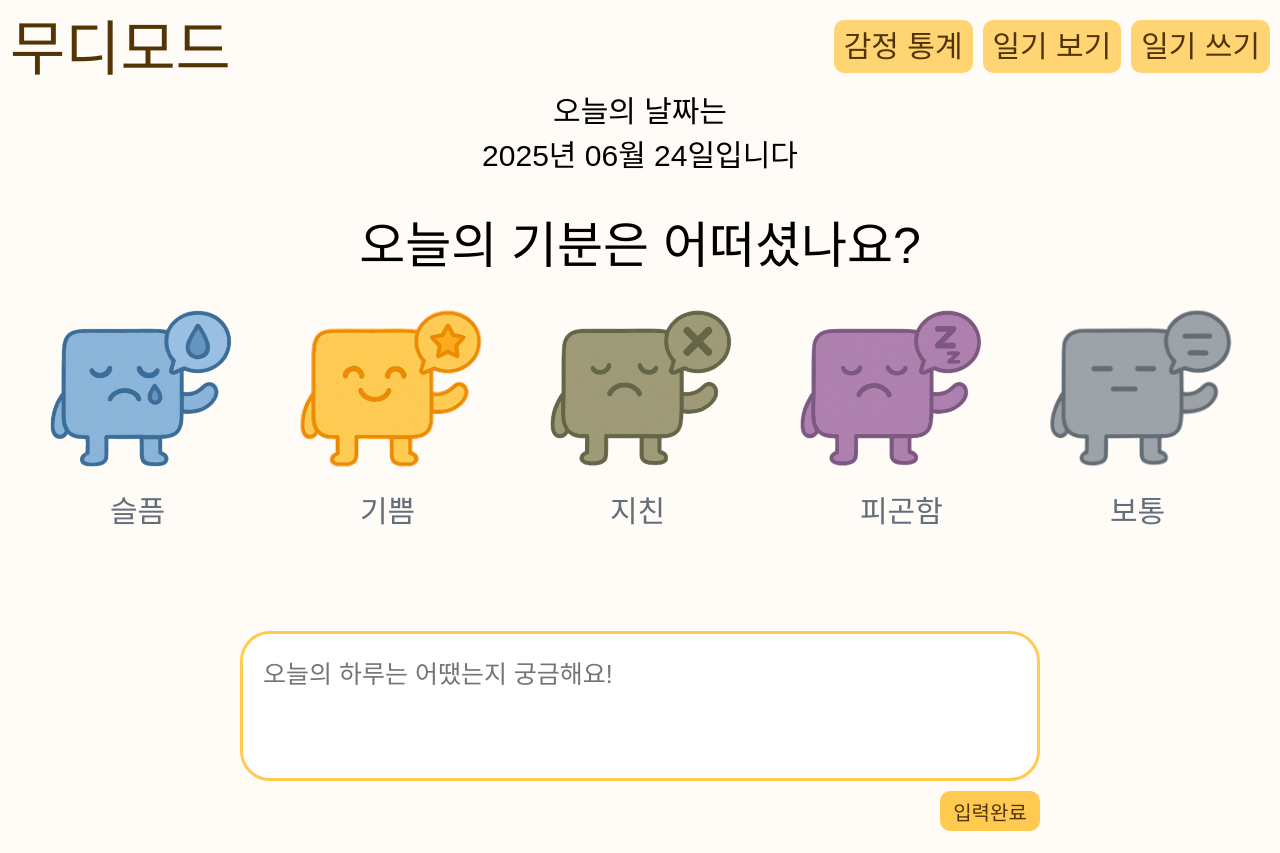
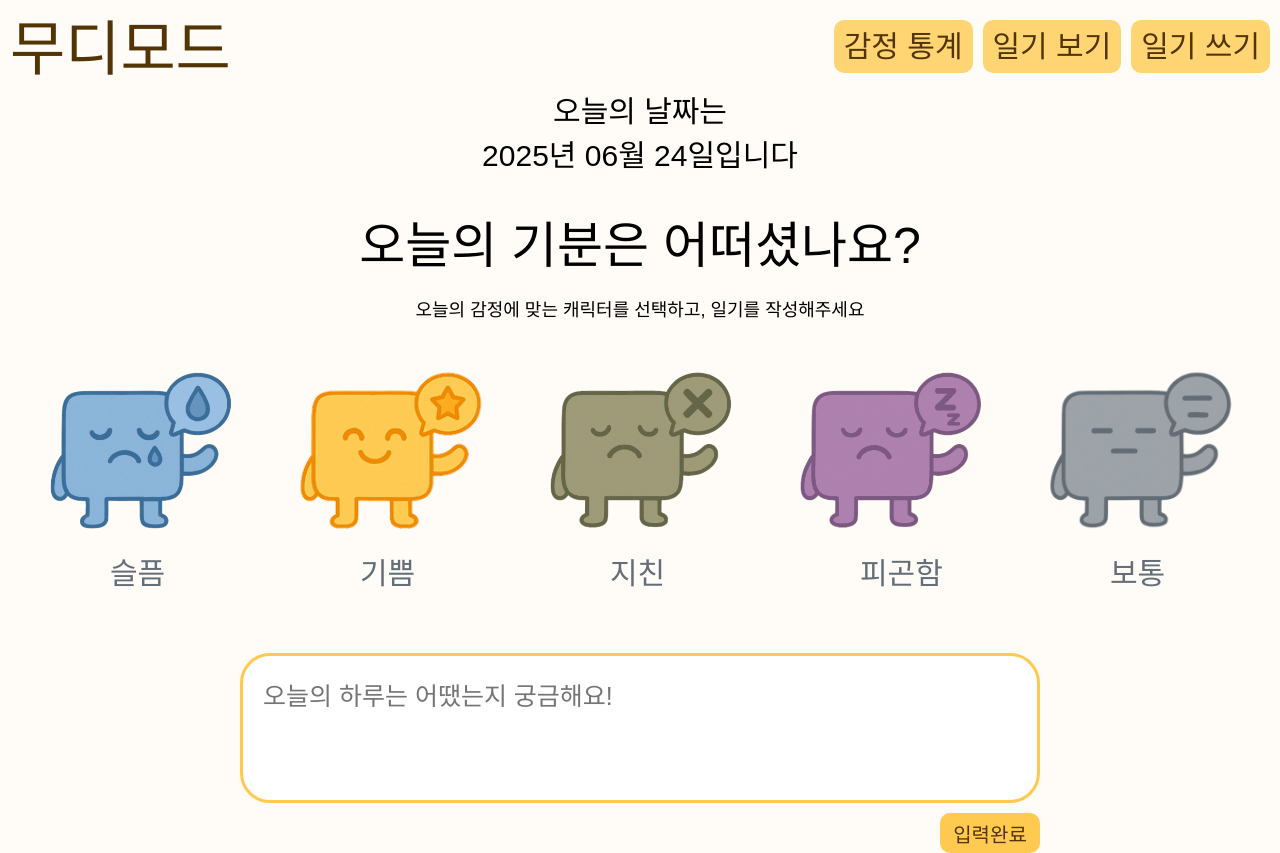
Before and after one commit to dlskl/moody-mode-web, a React (Vite) app: page /main in a window 1280 px wide. Before the commit the page ends 831 px from the top, so only its background shows below. Built offline with nearby package versions, Linux system fonts and the light colour scheme; a web font is replaced by a local one.

Commit message:
fix : fix help word and style
무디모드-도움말 추가 및 스타일 수정

```diff
--- a/src/components/write/style.css
+++ b/src/components/write/style.css
@@ -50,7 +50,7 @@
   resize: none;
   outline-color: #ee8801;
   box-sizing: border-box;
-  margin-top: 90px;
+  margin-top: 50px;
 }
 
 .write-button-wrapper {
--- a/src/page/main/index.jsx
+++ b/src/page/main/index.jsx
@@ -1,6 +1,6 @@
 import Header from "../../components/header";
-import Write from "../../components/write"
-import "./style.css"
+import Write from "../../components/write";
+import "./style.css";
 
 const MainPage = () => {
   const today = new Date();
@@ -17,8 +17,9 @@ const MainPage = () => {
         <div className="today-text">{formattedDate}입니다</div>
 
         <div className="today-feeling">오늘의 기분은 어떠셨나요?</div>
+        <p className="help-word">오늘의 감정에 맞는 캐릭터를 선택하고, 일기를 작성해주세요</p>
       </div>
-    <Write/>
+      <Write />
     </>
   );
 };
--- a/src/page/main/style.css
+++ b/src/page/main/style.css
@@ -6,3 +6,7 @@
   font-size: 50px;
   margin-top: 30px;
 }
+
+.help-word {
+  font-size: 18px;
+}
```
Lines whose indentation alone changed are shown as unchanged.
